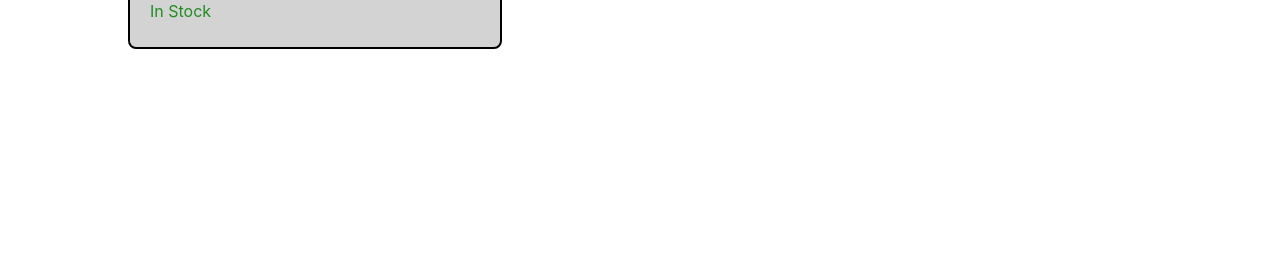
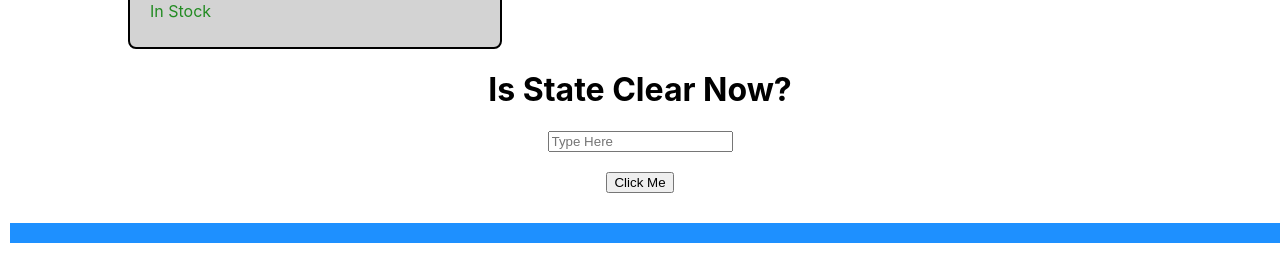
Before and after one commit to farazmajid56/AP-Assignment-2, a React (Create React App) app: page / in a window 1280 px wide. Shown: the part 792-1062 px from the top of the page. Before the commit the page ends 841 px from the top, so only its background shows below. Built offline with nearby package versions, Linux system fonts and the light colour scheme.

Commit message:
Added Form

```diff
--- a/src/App.js
+++ b/src/App.js
@@ -1,7 +1,7 @@
 import './App.css';
 import Card from './Components/Card/Card.js'
 import Header from './Components/Header/Header.js'
-
+import Form from "./Components/Form/Form";
 function App() {
   const data = [
     {path:"https://www.flashfootwear.com.pk/wp-content/uploads/2021/01/Blue-Ecosense-Lightning-Shoes-for-Kids-1.jpg",name:"Running Shoes",price:5000,isSold:true},
@@ -12,6 +12,7 @@ function App() {
     <>
       <Header />
       {data.map( x => <Card path={x.path} name={x.name} price={x.price} isSold={x.isSold} />)}
+      <Form />
     </>
   );
 }
--- /dev/null
+++ b/src/Components/Form/Form.css
@@ -0,0 +1,23 @@
+h1{
+	text-align: center;
+}
+input{
+	margin-left: auto;
+	margin-right: auto;
+	display: block;
+	margin-bottom: 20px;
+}
+button{
+	margin-left: auto;
+	margin-right: auto;
+	display: block;
+}
+
+#hidden{
+	background: dodgerblue;
+	color: white;
+	text-align: center;
+	font-weight: bold;
+	font-size: 30px;
+	padding: 10px 0px 10px 0px;
+}
--- /dev/null
+++ b/src/Components/Form/Form.js
@@ -0,0 +1,20 @@
+import './Form.css'
+import {useState} from "react";
+
+function Form(){
+	const[value,setValue] = useState('');
+	const handleClick = () => {
+		setValue("Hope so :)")
+	}
+
+	return (
+		<div>
+			<h1>Is State Clear Now?</h1>
+			<input type="text" name="text-field" placeholder="Type Here"/>
+			<button onClick={handleClick}>Click Me</button>
+			<p id="hidden">{value}</p>
+		</div>
+	)
+}
+
+export default Form;
```
